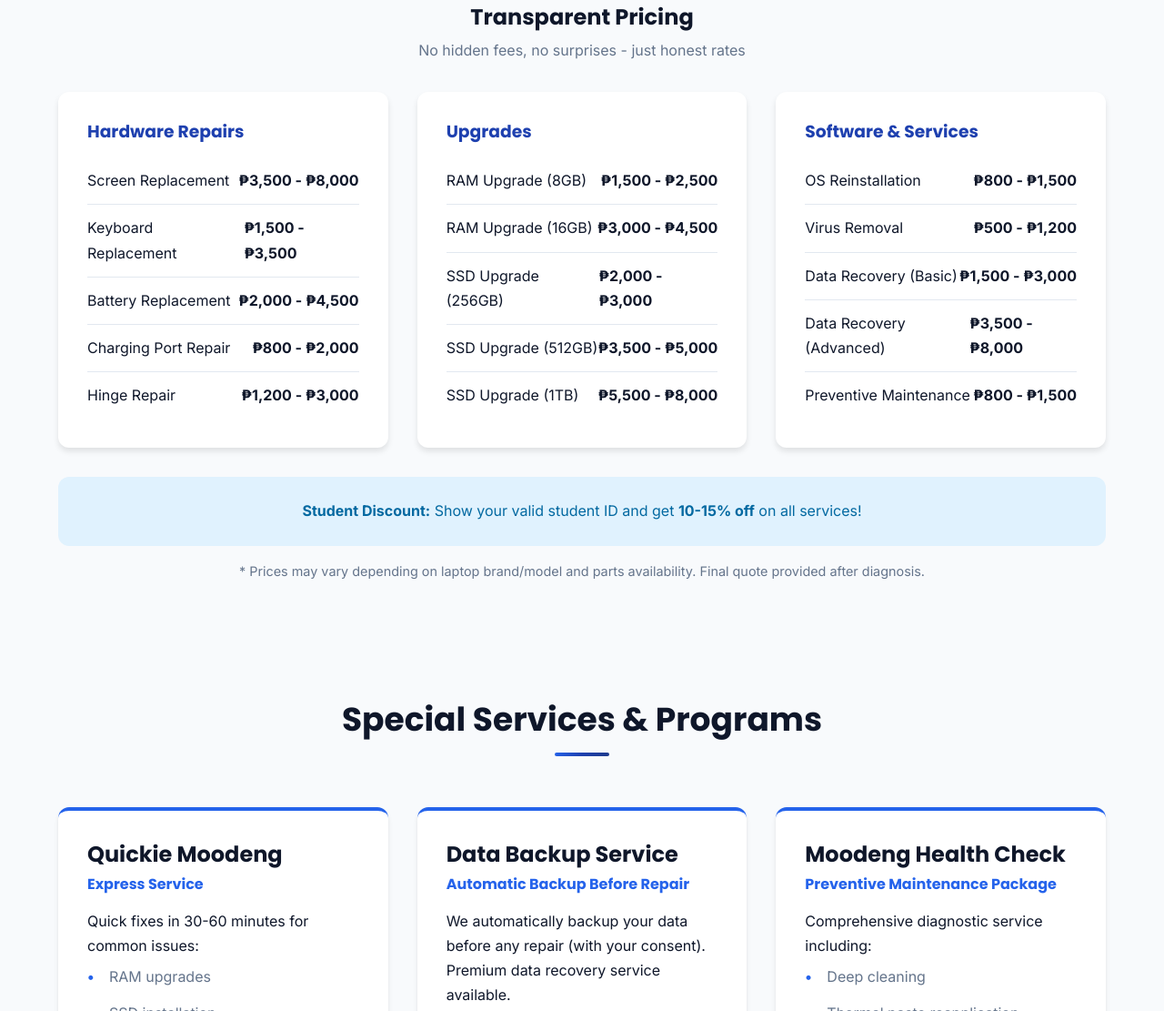
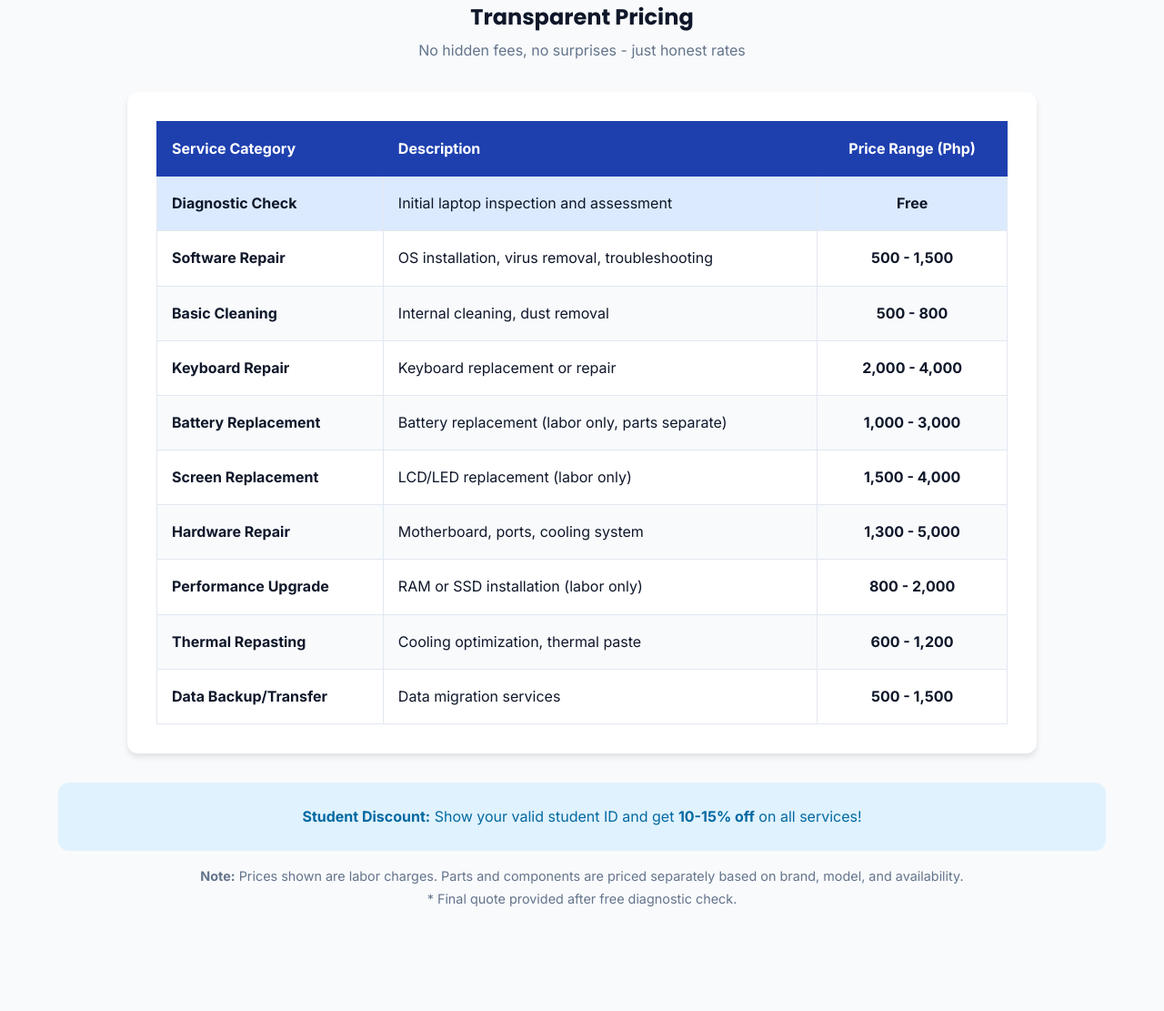
Before and after one commit to Pndx01/moodeng-tech, a website: page src/services.html in a window 1280 px wide. Shown: the part 2294-3405 px from the top of the page at 91% size. Drawn offline with Linux system fonts and the light colour scheme.

Commit message:
Updated Services pricing

```diff
--- a/src/services.html
+++ b/src/services.html
@@ -96,93 +96,92 @@
             <h2 style="text-align: center; margin-bottom: 0.5rem;">Transparent Pricing</h2>
             <p style="text-align: center; color: #64748b; margin-bottom: 2rem;">No hidden fees, no surprises - just honest rates</p>
 
-            <div style="display: grid; grid-template-columns: repeat(auto-fit, minmax(300px, 1fr)); gap: 2rem;">
-                <!-- Hardware Repairs -->
+            <style>
+                @media (max-width: 768px) {
+                    .pricing-section table {
+                        font-size: 0.85rem;
+                    }
+                    .pricing-section th,
+                    .pricing-section td {
+                        padding: 0.5rem !important;
+                    }
+                }
+            </style>
+
+            <div style="max-width: 1000px; margin: 0 auto;">
+                <!-- Services Pricing Table -->
                 <div style="background: white; border-radius: 12px; padding: 2rem; box-shadow: 0 4px 6px rgba(0,0,0,0.1);">
-                    <h3 style="color: #1e40af; margin-bottom: 1rem;">Hardware Repairs</h3>
-                    <ul style="list-style: none; padding: 0;">
-                        <li style="display: flex; justify-content: space-between; padding: 0.75rem 0; border-bottom: 1px solid #e2e8f0;">
-                            <span>Screen Replacement</span>
-                            <strong>₱3,500 - ₱8,000</strong>
-                        </li>
-                        <li style="display: flex; justify-content: space-between; padding: 0.75rem 0; border-bottom: 1px solid #e2e8f0;">
-                            <span>Keyboard Replacement</span>
-                            <strong>₱1,500 - ₱3,500</strong>
-                        </li>
-                        <li style="display: flex; justify-content: space-between; padding: 0.75rem 0; border-bottom: 1px solid #e2e8f0;">
-                            <span>Battery Replacement</span>
-                            <strong>₱2,000 - ₱4,500</strong>
-                        </li>
-                        <li style="display: flex; justify-content: space-between; padding: 0.75rem 0; border-bottom: 1px solid #e2e8f0;">
-                            <span>Charging Port Repair</span>
-                            <strong>₱800 - ₱2,000</strong>
-                        </li>
-                        <li style="display: flex; justify-content: space-between; padding: 0.75rem 0;">
-                            <span>Hinge Repair</span>
-                            <strong>₱1,200 - ₱3,000</strong>
-                        </li>
-                    </ul>
-                </div>
-
-                <!-- Upgrades -->
-                <div style="background: white; border-radius: 12px; padding: 2rem; box-shadow: 0 4px 6px rgba(0,0,0,0.1);">
-                    <h3 style="color: #1e40af; margin-bottom: 1rem;">Upgrades</h3>
-                    <ul style="list-style: none; padding: 0;">
-                        <li style="display: flex; justify-content: space-between; padding: 0.75rem 0; border-bottom: 1px solid #e2e8f0;">
-                            <span>RAM Upgrade (8GB)</span>
-                            <strong>₱1,500 - ₱2,500</strong>
-                        </li>
-                        <li style="display: flex; justify-content: space-between; padding: 0.75rem 0; border-bottom: 1px solid #e2e8f0;">
-                            <span>RAM Upgrade (16GB)</span>
-                            <strong>₱3,000 - ₱4,500</strong>
-                        </li>
-                        <li style="display: flex; justify-content: space-between; padding: 0.75rem 0; border-bottom: 1px solid #e2e8f0;">
-                            <span>SSD Upgrade (256GB)</span>
-                            <strong>₱2,000 - ₱3,000</strong>
-                        </li>
-                        <li style="display: flex; justify-content: space-between; padding: 0.75rem 0; border-bottom: 1px solid #e2e8f0;">
-                            <span>SSD Upgrade (512GB)</span>
-                            <strong>₱3,500 - ₱5,000</strong>
-                        </li>
-                        <li style="display: flex; justify-content: space-between; padding: 0.75rem 0;">
-                            <span>SSD Upgrade (1TB)</span>
-                            <strong>₱5,500 - ₱8,000</strong>
-                        </li>
-                    </ul>
-                </div>
-
-                <!-- Software & Services -->
-                <div style="background: white; border-radius: 12px; padding: 2rem; box-shadow: 0 4px 6px rgba(0,0,0,0.1);">
-                    <h3 style="color: #1e40af; margin-bottom: 1rem;">Software & Services</h3>
-                    <ul style="list-style: none; padding: 0;">
-                        <li style="display: flex; justify-content: space-between; padding: 0.75rem 0; border-bottom: 1px solid #e2e8f0;">
-                            <span>OS Reinstallation</span>
-                            <strong>₱800 - ₱1,500</strong>
-                        </li>
-                        <li style="display: flex; justify-content: space-between; padding: 0.75rem 0; border-bottom: 1px solid #e2e8f0;">
-                            <span>Virus Removal</span>
-                            <strong>₱500 - ₱1,200</strong>
-                        </li>
-                        <li style="display: flex; justify-content: space-between; padding: 0.75rem 0; border-bottom: 1px solid #e2e8f0;">
-                            <span>Data Recovery (Basic)</span>
-                            <strong>₱1,500 - ₱3,000</strong>
-                        </li>
-                        <li style="display: flex; justify-content: space-between; padding: 0.75rem 0; border-bottom: 1px solid #e2e8f0;">
-                            <span>Data Recovery (Advanced)</span>
-                            <strong>₱3,500 - ₱8,000</strong>
-                        </li>
-                        <li style="display: flex; justify-content: space-between; padding: 0.75rem 0;">
-                            <span>Preventive Maintenance</span>
-                            <strong>₱800 - ₱1,500</strong>
-                        </li>
-                    </ul>
+                    <table style="width: 100%; border-collapse: collapse;">
+                        <thead>
+                            <tr style="background: #1e40af; color: white;">
+                                <th style="padding: 1rem; text-align: left; border: 1px solid #1e40af;">Service Category</th>
+                                <th style="padding: 1rem; text-align: left; border: 1px solid #1e40af;">Description</th>
+                                <th style="padding: 1rem; text-align: center; border: 1px solid #1e40af;">Price Range (Php)</th>
+                            </tr>
+                        </thead>
+                        <tbody>
+                            <tr style="background: #dbeafe;">
+                                <td style="padding: 1rem; border: 1px solid #e2e8f0;"><strong>Diagnostic Check</strong></td>
+                                <td style="padding: 1rem; border: 1px solid #e2e8f0;">Initial laptop inspection and assessment</td>
+                                <td style="padding: 1rem; text-align: center; border: 1px solid #e2e8f0;"><strong>Free</strong></td>
+                            </tr>
+                            <tr>
+                                <td style="padding: 1rem; border: 1px solid #e2e8f0;"><strong>Software Repair</strong></td>
+                                <td style="padding: 1rem; border: 1px solid #e2e8f0;">OS installation, virus removal, troubleshooting</td>
+                                <td style="padding: 1rem; text-align: center; border: 1px solid #e2e8f0;"><strong>500 - 1,500</strong></td>
+                            </tr>
+                            <tr style="background: #f8fafc;">
+                                <td style="padding: 1rem; border: 1px solid #e2e8f0;"><strong>Basic Cleaning</strong></td>
+                                <td style="padding: 1rem; border: 1px solid #e2e8f0;">Internal cleaning, dust removal</td>
+                                <td style="padding: 1rem; text-align: center; border: 1px solid #e2e8f0;"><strong>500 - 800</strong></td>
+                            </tr>
+                            <tr>
+                                <td style="padding: 1rem; border: 1px solid #e2e8f0;"><strong>Keyboard Repair</strong></td>
+                                <td style="padding: 1rem; border: 1px solid #e2e8f0;">Keyboard replacement or repair</td>
+                                <td style="padding: 1rem; text-align: center; border: 1px solid #e2e8f0;"><strong>2,000 - 4,000</strong></td>
+                            </tr>
+                            <tr style="background: #f8fafc;">
+                                <td style="padding: 1rem; border: 1px solid #e2e8f0;"><strong>Battery Replacement</strong></td>
+                                <td style="padding: 1rem; border: 1px solid #e2e8f0;">Battery replacement (labor only, parts separate)</td>
+                                <td style="padding: 1rem; text-align: center; border: 1px solid #e2e8f0;"><strong>1,000 - 3,000</strong></td>
+                            </tr>
+                            <tr>
+                                <td style="padding: 1rem; border: 1px solid #e2e8f0;"><strong>Screen Replacement</strong></td>
+                                <td style="padding: 1rem; border: 1px solid #e2e8f0;">LCD/LED replacement (labor only)</td>
+                                <td style="padding: 1rem; text-align: center; border: 1px solid #e2e8f0;"><strong>1,500 - 4,000</strong></td>
+                            </tr>
+                            <tr style="background: #f8fafc;">
+                                <td style="padding: 1rem; border: 1px solid #e2e8f0;"><strong>Hardware Repair</strong></td>
+                                <td style="padding: 1rem; border: 1px solid #e2e8f0;">Motherboard, ports, cooling system</td>
+                                <td style="padding: 1rem; text-align: center; border: 1px solid #e2e8f0;"><strong>1,300 - 5,000</strong></td>
+                            </tr>
+                            <tr>
+                                <td style="padding: 1rem; border: 1px solid #e2e8f0;"><strong>Performance Upgrade</strong></td>
+                                <td style="padding: 1rem; border: 1px solid #e2e8f0;">RAM or SSD installation (labor only)</td>
+                                <td style="padding: 1rem; text-align: center; border: 1px solid #e2e8f0;"><strong>800 - 2,000</strong></td>
+                            </tr>
+                            <tr style="background: #f8fafc;">
+                                <td style="padding: 1rem; border: 1px solid #e2e8f0;"><strong>Thermal Repasting</strong></td>
+                                <td style="padding: 1rem; border: 1px solid #e2e8f0;">Cooling optimization, thermal paste</td>
+                                <td style="padding: 1rem; text-align: center; border: 1px solid #e2e8f0;"><strong>600 - 1,200</strong></td>
+                            </tr>
+                            <tr>
+                                <td style="padding: 1rem; border: 1px solid #e2e8f0;"><strong>Data Backup/Transfer</strong></td>
+                                <td style="padding: 1rem; border: 1px solid #e2e8f0;">Data migration services</td>
+                                <td style="padding: 1rem; text-align: center; border: 1px solid #e2e8f0;"><strong>500 - 1,500</strong></td>
+                            </tr>
+                        </tbody>
+                    </table>
                 </div>
             </div>
 
             <div style="text-align: center; margin-top: 2rem; padding: 1.5rem; background: #e0f2fe; border-radius: 12px;">
                 <p style="margin: 0; color: #0369a1;"><strong>Student Discount:</strong> Show your valid student ID and get <strong>10-15% off</strong> on all services!</p>
             </div>
-            <p style="text-align: center; color: #64748b; margin-top: 1rem; font-size: 0.9rem;">* Prices may vary depending on laptop brand/model and parts availability. Final quote provided after diagnosis.</p>
+            <p style="text-align: center; color: #64748b; margin-top: 1rem; font-size: 0.9rem;">
+                <strong>Note:</strong> Prices shown are labor charges. Parts and components are priced separately based on brand, model, and availability.<br>
+                * Final quote provided after free diagnostic check.
+            </p>
         </div>
     </section>
 
```
Also changed, not shown: 1 other file.
